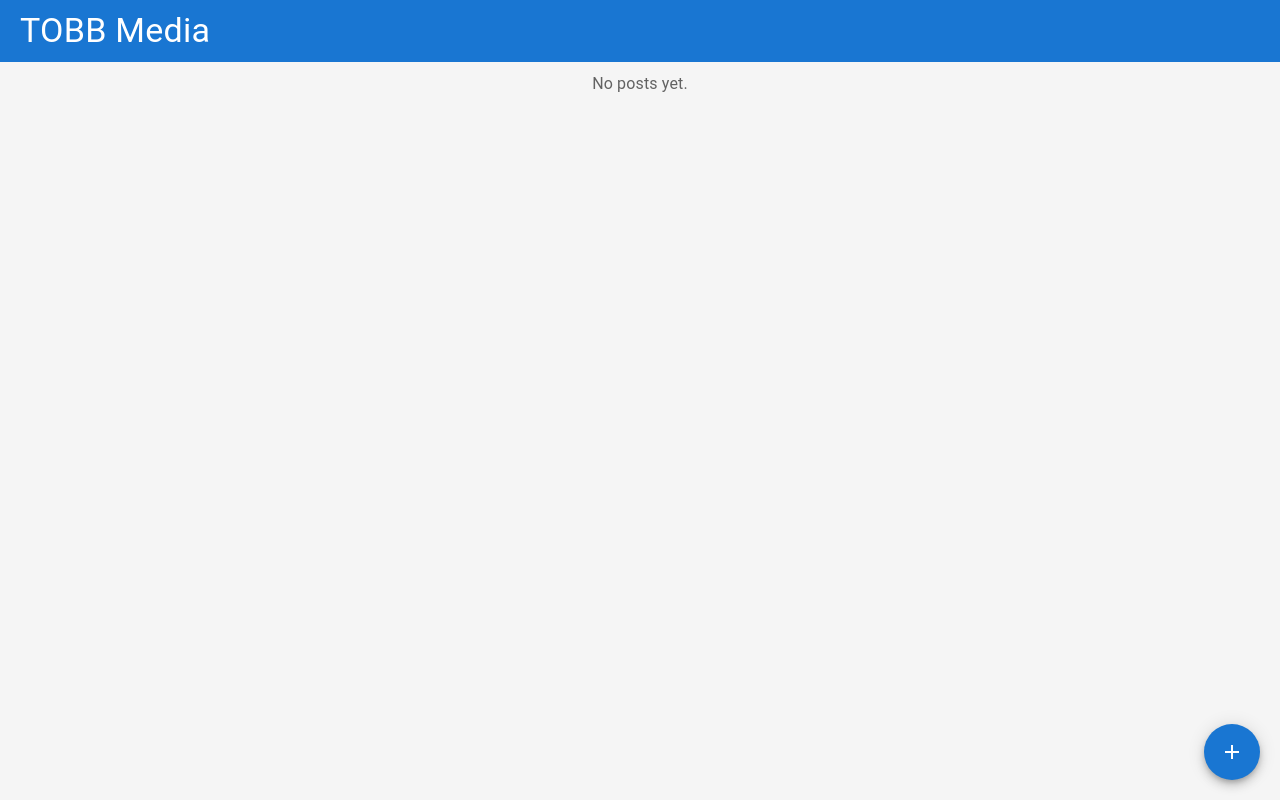
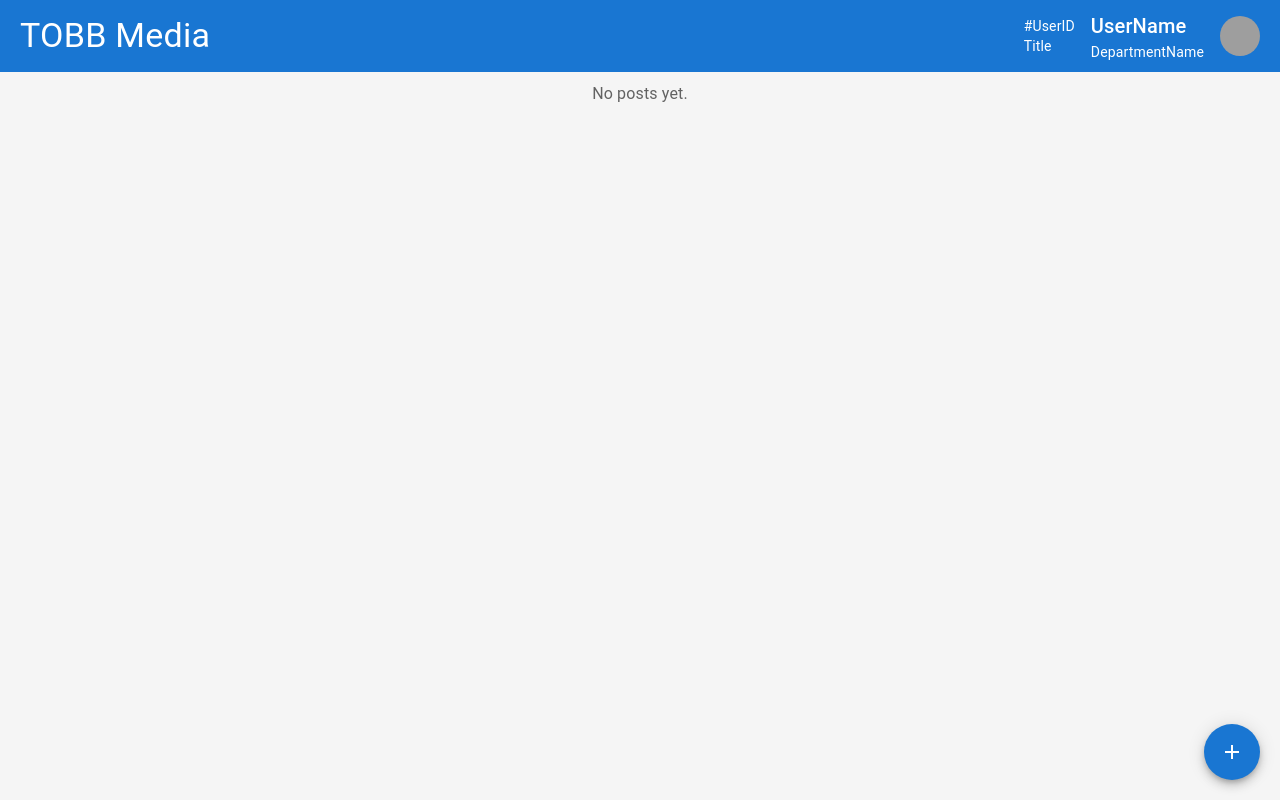
Before and after one commit to LOTS-Lord-Of-The-SQL/UniversityDatabaseSystem, a React (Create React App) app in the folder university-system/: page / in a window 1280 px wide. Built offline with nearby package versions, Linux system fonts and the light colour scheme; grey boxes are pictures that could not be loaded.

Commit message:
Genel Stil duzeltmeleri yapildi kisi bilgileri goruntulendi

```diff
--- a/university-system/package.json
+++ b/university-system/package.json
@@ -10,6 +10,7 @@
     "@testing-library/jest-dom": "^5.17.0",
     "@testing-library/react": "^13.4.0",
     "@testing-library/user-event": "^13.5.0",
+    "date-fns": "^4.1.0",
     "react": "^18.3.1",
     "react-dom": "^18.3.1",
     "react-scripts": "5.0.1",
--- a/university-system/src/App.css
+++ b/university-system/src/App.css
@@ -49,6 +49,16 @@ body {
   background-color: #ffffff;
 }
 
+.post-card .MuiTypography-h6 {
+  font-size: 1rem;
+  font-weight: bold;
+}
+
+.post-card .MuiTypography-body2 {
+  font-size: 0.875rem;
+  line-height: 1.5;
+}
+
 .post-actions {
   display: flex;
   align-items: center;
@@ -62,6 +72,7 @@ body {
 
 .post-actions .MuiTypography-root {
   margin-left: 5px;
+  font-size: 0.875rem;
 }
 
 .comments-container {
@@ -103,7 +114,7 @@ body {
 }
 
 .comment-item .comment-time {
-  font-size: 0.8rem;
+  font-size: 0.75rem;
   color: gray;
 }
 
@@ -116,10 +127,12 @@ body {
 
 .comment-input .MuiTextField-root {
   flex: 1;
+  font-size: 0.875rem;
 }
 
 .comment-input .MuiButton-root {
   height: 40px;
+  font-size: 0.875rem;
 }
 
 .modal-box {
@@ -147,6 +160,7 @@ body {
   padding: 10px 20px;
   border-radius: 5px;
   cursor: pointer;
+  font-size: 0.875rem;
 }
 
 .cancel-button {
@@ -156,6 +170,7 @@ body {
   padding: 10px 20px;
   border-radius: 5px;
   cursor: pointer;
+  font-size: 0.875rem;
 }
 
 .submit-button:hover {
--- a/university-system/src/App.js
+++ b/university-system/src/App.js
@@ -1,4 +1,4 @@
-import React, { useState } from "react";
+import React, { useState, useEffect } from "react";
 import {
   Avatar,
   Card,
@@ -13,35 +13,56 @@ import {
   IconButton,
 } from "@mui/material";
 import AddIcon from "@mui/icons-material/Add";
-import PersonIcon from "@mui/icons-material/Person";
 import CommentIcon from "@mui/icons-material/Comment";
 import ThumbUpIcon from "@mui/icons-material/ThumbUp";
 import ThumbUpOutlinedIcon from "@mui/icons-material/ThumbUpOutlined";
 import CloseIcon from "@mui/icons-material/Close";
+import { formatDistanceToNow } from "date-fns"; // Import date-fns
 import "./App.css";
 
+const default_user = {
+  name: "Anonymous User",
+  ID: "ID",
+  department: "DepartmentName",
+  profilePicture: "/path/to/profile.jpg",
+  title: "Title",
+};
+
 const App = () => {
-  const [posts, setPosts] = useState([]); // List of posts
-  const [content, setContent] = useState(""); // Content of the new post
-  const [description, setDescription] = useState(""); // Description of the new post
-  const [isModalOpen, setIsModalOpen] = useState(false); // Modal visibility
-  const [commentContent, setCommentContent] = useState(""); // Comment content
-  const [activePostId, setActivePostId] = useState(null); // Track active post for comments
-  const [currentUser, setCurrentUser] = useState("Anonymous User"); // Simulated current user
+  const [posts, setPosts] = useState([]);
+  const [content, setContent] = useState("");
+  const [description, setDescription] = useState("");
+  const [isModalOpen, setIsModalOpen] = useState(false);
+  const [commentContent, setCommentContent] = useState("");
+  const [activePostId, setActivePostId] = useState(null);
+  const [currentUser, setCurrentUser] = useState(default_user);
 
-  // Add a new post
+  useEffect(() => {
+    const fetchUser = () => {
+      setCurrentUser({
+        name: "UserName",
+        ID: "UserID",
+        department: "DepartmentName",
+        profilePicture: "/path/to/profile.jpg",
+        title: "Title",
+      });
+    };
+    fetchUser();
+  }, []);
+
   const addPost = () => {
-    if (content.trim() === "" || description.trim() === "") return; // Prevent empty content or description
+    if (content.trim() === "" || description.trim() === "") return;
     const newPost = {
       id: posts.length + 1,
-      author: "Lord of the SQL",
-      avatar: <PersonIcon />, // Default profile icon
+      author: currentUser.name,
+      title: currentUser.title,
+      avatar: <Avatar src={currentUser.profilePicture} alt={currentUser.name} />,
       content,
       description,
-      time: new Date().toLocaleString(), // Add posting time
-      likes: 0, // Initial likes
-      isLiked: false, // Like status
-      comments: [], // Comments array
+      time: new Date(),
+      likes: 0,
+      isLiked: false,
+      comments: [],
     };
     setPosts([newPost, ...posts]);
     setContent("");
@@ -49,13 +70,12 @@ const App = () => {
     setIsModalOpen(false);
   };
 
-  // Add a comment to a post
   const addComment = (postId) => {
-    if (commentContent.trim() === "") return; // Prevent empty comments
+    if (commentContent.trim() === "") return;
     const newComment = {
-      author: currentUser, // Add the name of the commenter
+      author: currentUser.name,
       content: commentContent,
-      time: new Date().toLocaleString(), // Timestamp for the comment
+      time: new Date(),
     };
 
     const updatedPosts = posts.map((post) =>
@@ -64,10 +84,9 @@ const App = () => {
         : post
     );
     setPosts(updatedPosts);
-    setCommentContent(""); // Clear comment field
+    setCommentContent("");
   };
 
-  // Toggle likes
   const toggleLike = (postId) => {
     const updatedPosts = posts.map((post) =>
       post.id === postId
@@ -83,14 +102,23 @@ const App = () => {
 
   return (
     <div className="app-container">
-      {/* Fixed Header Section */}
       <header className="header">
         <Typography variant="h4" className="header-title">
           TOBB Media
         </Typography>
+        <Box display="flex" alignItems="center" gap={2}>
+          <Box>
+            <Typography variant="body2">{`#${currentUser.ID}`}</Typography>
+            <Typography variant="body2">{currentUser.title}</Typography>
+          </Box>
+          <Box>
+            <Typography variant="h6" className="header-title">{currentUser.name}</Typography>
+            <Typography variant="body2">{currentUser.department}</Typography>
+          </Box>
+          <Avatar src={currentUser.profilePicture} alt={currentUser.name} />
+        </Box>
       </header>
 
-      {/* Scrollable Posts Section */}
       <div className="post-container">
         <Fab
           color="primary"
@@ -109,8 +137,13 @@ const App = () => {
             <Card key={post.id} variant="outlined" className="post-card">
               <CardHeader
                 avatar={<Avatar>{post.avatar}</Avatar>}
-                title={post.author}
-                subheader={`Posted at: ${post.time}`}
+                title={
+                  <Box>
+                    <Typography variant="h6">{post.author}</Typography>
+                    <Typography variant="body2" color="textSecondary">{post.title}</Typography>
+                  </Box>
+                }
+                subheader={`Posted ${formatDistanceToNow(post.time, { addSuffix: true })}`}
               />
               <CardContent>
                 <Typography variant="h6">{post.description}</Typography>
@@ -137,7 +170,6 @@ const App = () => {
                   </Box>
                 </Box>
 
-                {/* Show comments only if active */}
                 {activePostId === post.id && (
                   <Box className="comments-container">
                     <Box display="flex" justifyContent="space-between">
@@ -176,7 +208,7 @@ const App = () => {
                                 {comment.content}
                               </Typography>
                               <Typography variant="caption" color="textSecondary">
-                                {comment.time}
+                                {formatDistanceToNow(new Date(comment.time), { addSuffix: true })} {/* Relative time */}
                               </Typography>
                             </Box>
                           </Box>
@@ -207,7 +239,6 @@ const App = () => {
         )}
       </div>
 
-      {/* Modal for Post Creation */}
       <Modal
         open={isModalOpen}
         onClose={() => setIsModalOpen(false)}
```
Also changed, not shown: 1 other file (tests, documents, lock files or other folders).
